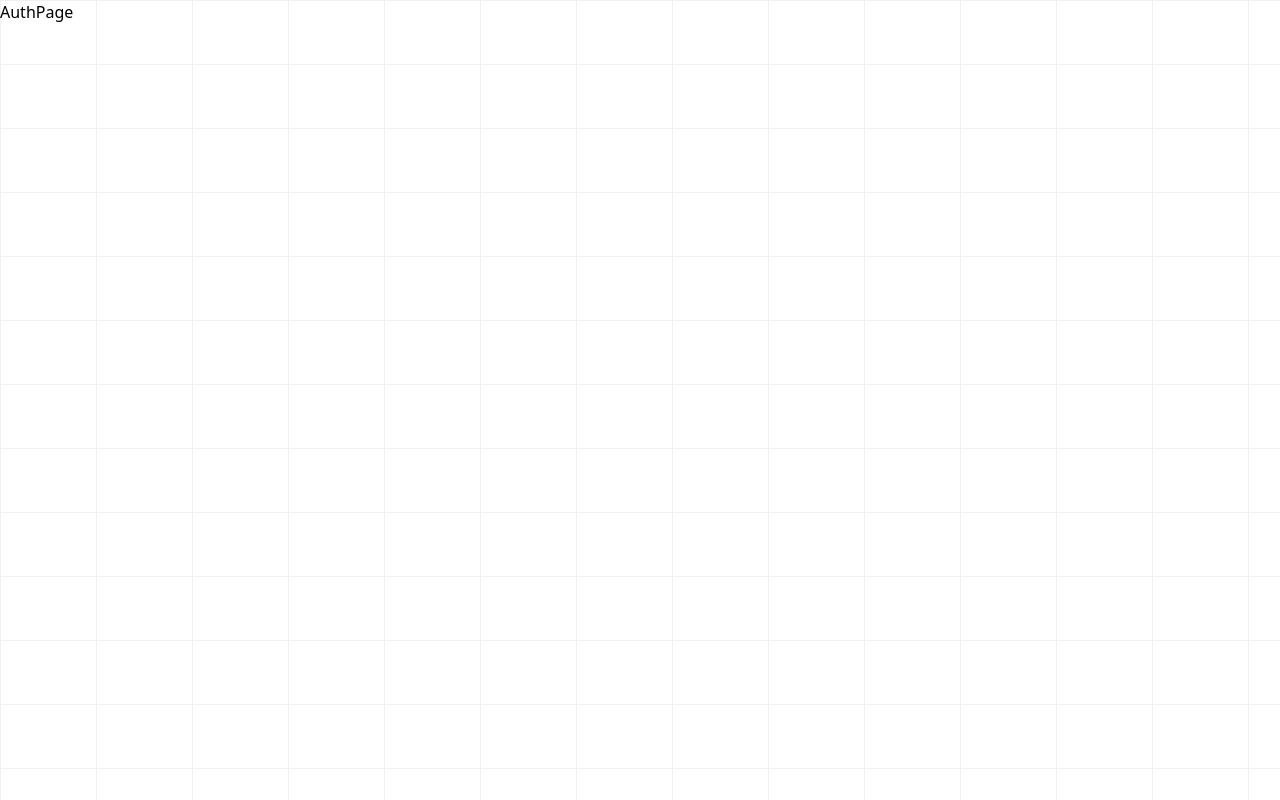
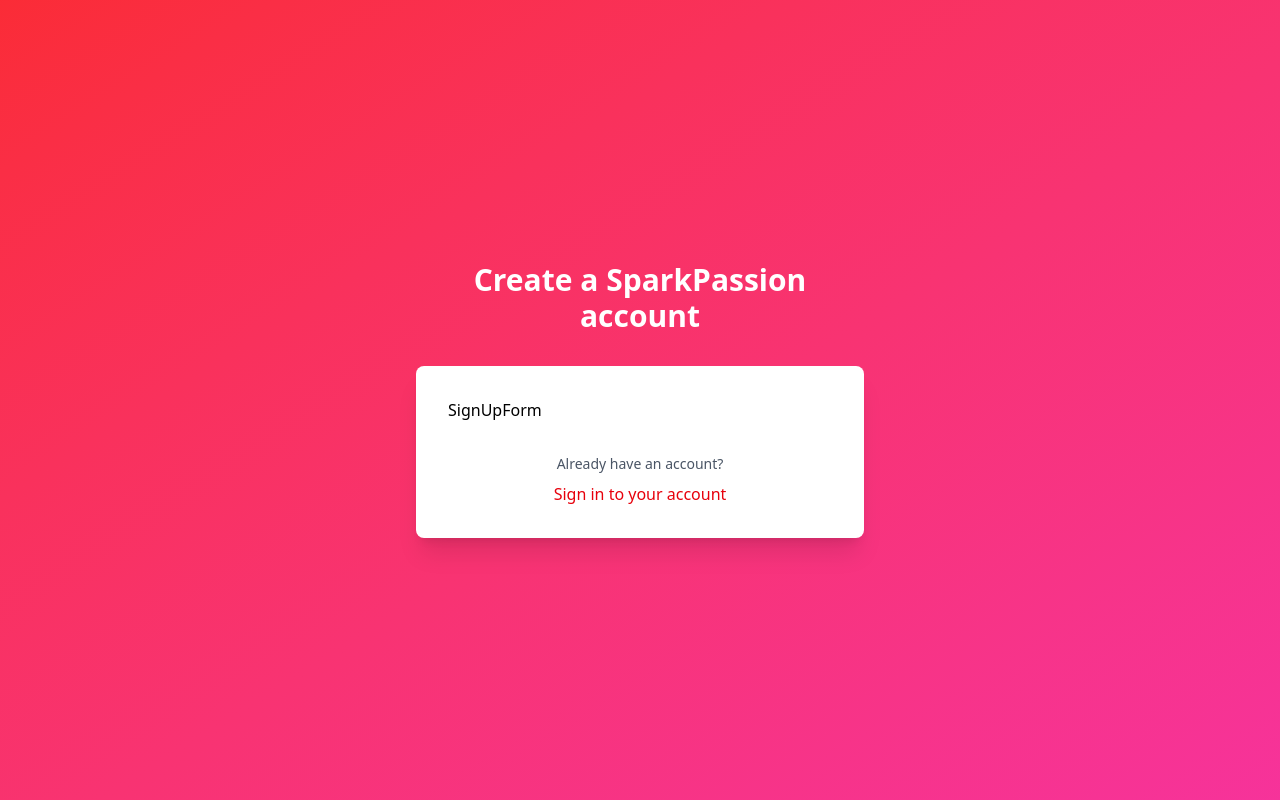
Before and after one commit to MysticRiver/Spark-Passion, a React (Vite) app in the folder frontend/: page /auth in a window 1280 px wide. Built offline with nearby package versions, Linux system fonts and the light colour scheme.

Commit message:
New Auth page Setup
Rolled back previous commits because Auth page not working. Recreating Auth page build.

Beginning setup of Auth Page

```diff
--- /dev/null
+++ b/frontend/src/components/LoginForm.jsx
@@ -0,0 +1,9 @@
+import React from 'react'
+
+const LoginForm = () => {
+  return (
+    <div>LoginForm</div>
+  )
+}
+
+export default LoginForm
--- /dev/null
+++ b/frontend/src/components/SignUpForm.jsx
@@ -0,0 +1,9 @@
+import React from 'react'
+
+const SignUpForm = () => {
+  return (
+    <div>SignUpForm</div>
+  )
+}
+
+export default SignUpForm
--- a/frontend/src/pages/AuthPage.jsx
+++ b/frontend/src/pages/AuthPage.jsx
@@ -1,8 +1,40 @@
+import { useState } from 'react'
 import React from 'react'
+import LoginForm from '../components/LoginForm'
+import SignUpForm from '../components/SignUpForm'
 
 const AuthPage = () => {
+  const{isLogin, setIsLogin} = useState(true);
   return (
-    <div>AuthPage</div>
+    <div
+			className='min-h-screen flex items-center justify-center bg-gradient-to-br
+		from-red-500 to-pink-500 p-4
+	'
+		>
+<div className='w-full max-w-md'>
+<h2 className='text-center text-3xl font-extrabold text-white mb-8'>
+					{isLogin ? "Sign in to SparkPassion" : "Create a SparkPassion account"}
+				</h2>
+        <div className='bg-white shadow-xl rounded-lg p-8'>
+        {isLogin ? <LoginForm /> : <SignUpForm />}
+        <div className='mt-8 text-center'>
+						<p className='text-sm text-gray-600'>
+							{isLogin ? "New to SparkPassion?" : "Already have an account?"}
+						</p>
+
+						<button
+							onClick={() => setIsLogin((prevIsLogin) => !prevIsLogin)}
+							className='mt-2 text-red-600 hover:text-red-800 font-medium transition-colors duration-300'
+						>
+							{isLogin ? "Create a new account" : "Sign in to your account"}
+						</button>
+
+          </div>
+
+</div>
+
+    </div>
+    </div>
   )
 }
 
```
